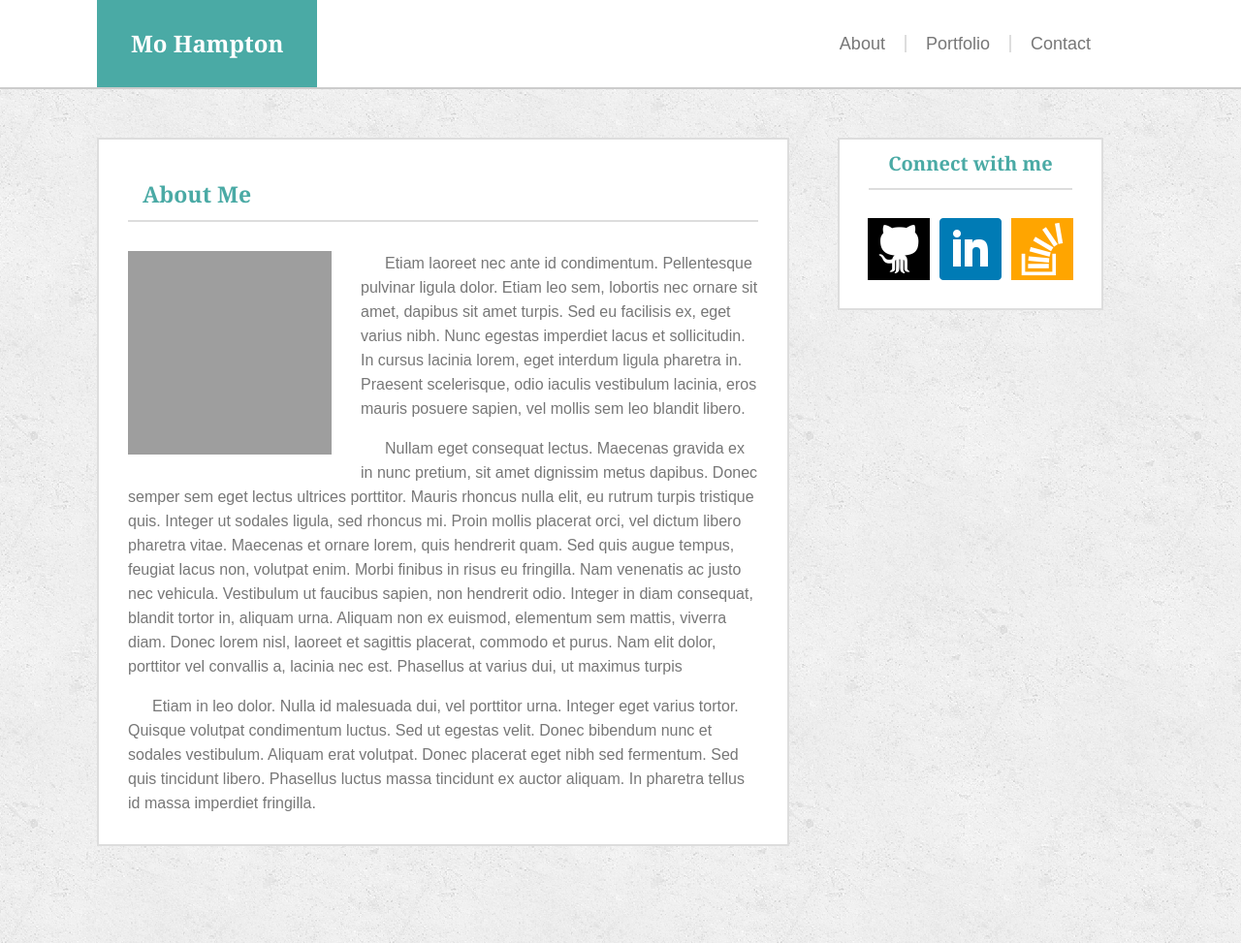
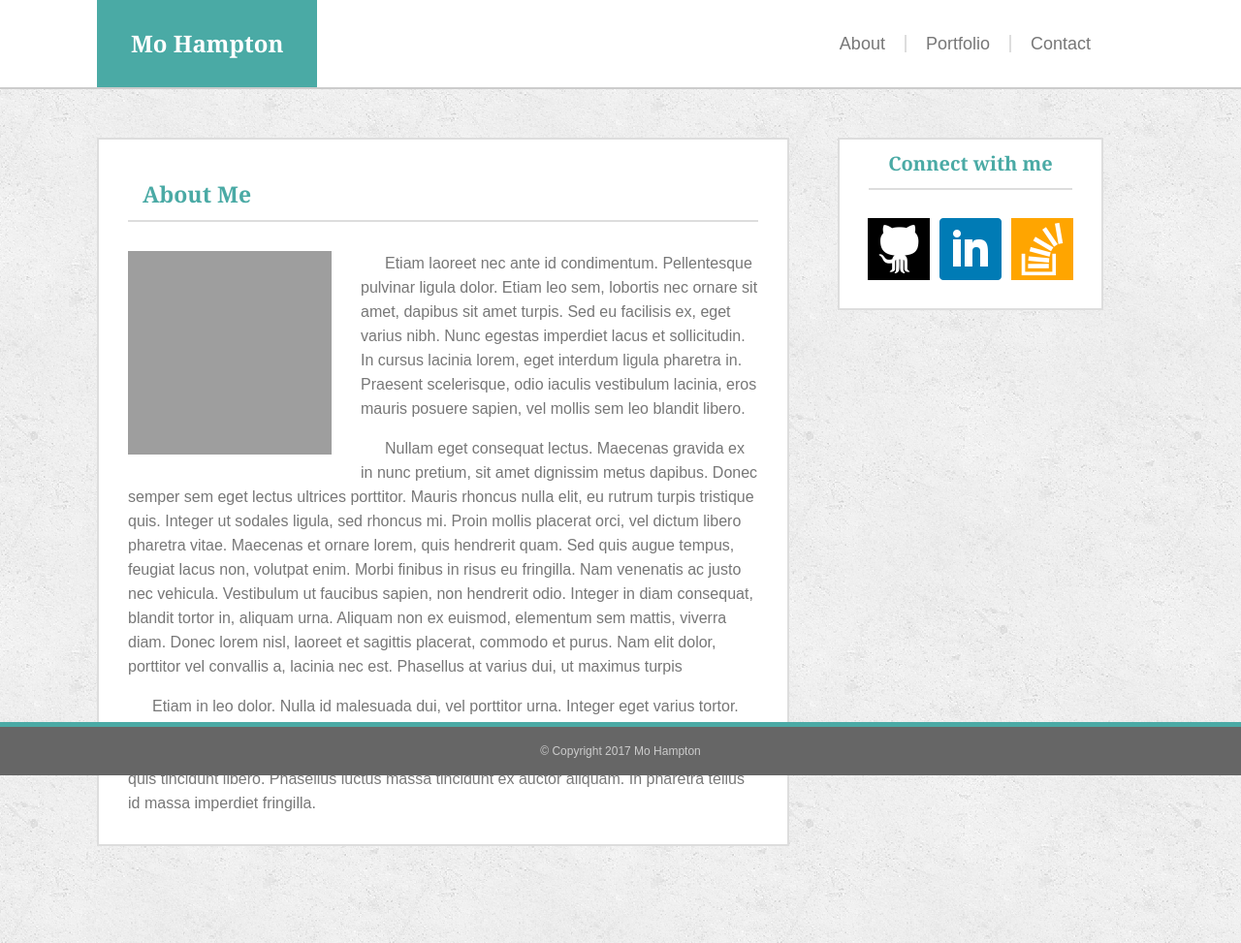
Before and after one commit to MoHampton/Basic-Portfolio, a plain HTML site: page index.html in a window 1280 px wide. Shown: the top 973 px of the page at 97% size. Drawn offline with Linux system fonts and the light colour scheme; grey boxes are pictures that could not be loaded.

Commit message:
Added a sticky border

```diff
--- a/assets/css/style.css
+++ b/assets/css/style.css
@@ -217,7 +217,7 @@ button {
 
 /* ----------------- STICKY FOOTER CONTENT ------------------ */
 footer {
-	position: relative;
+	position: fixed;
 	width: 100%;
 	height: 50px;
 	bottom: 0;
@@ -226,6 +226,7 @@ footer {
 	background: #666666;
 	clear: both;
 	text-align: center;
+	z-index: 1000;
 }
 
 .foot{
```
